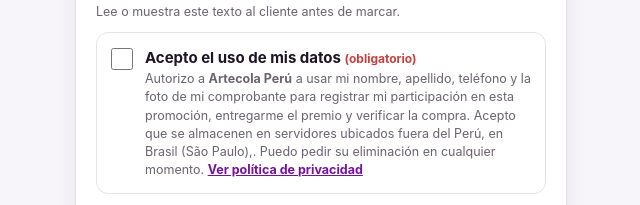
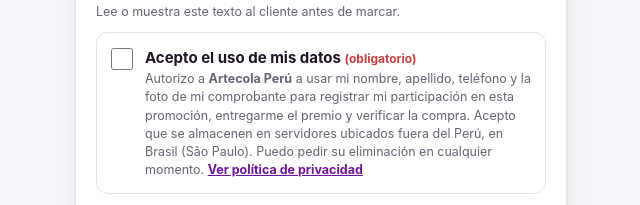
Before and after one commit to tnickbryan2-prog/AfixAgencia, a plain HTML site: page vouchers/index.html in a window 1280 px wide. Shown: the part 965-1170 px from the top of the page, 319-959 px from the left. Drawn offline with nearby package versions, Linux system fonts and the light colour scheme.

Commit message:
Vouchers: corregir puntuación del consentimiento
Co-Authored-By: Claude Opus 5.5 <noreply@anthropic.com>
Claude-Session: https://claude.ai/code/session_01M2zVcWHofHhr6BQtaoi6YN

```diff
--- a/vouchers/index.html
+++ b/vouchers/index.html
@@ -93,7 +93,7 @@
             <input id="acepta" type="checkbox" />
             <span>
               <strong>Acepto el uso de mis datos <em class="req">(obligatorio)</em></strong>
-              <small>Autorizo a <b id="cResp">Artecola Perú</b> a usar mi nombre, apellido, teléfono y la foto de mi comprobante para registrar mi participación en esta promoción, entregarme el premio y verificar la compra. Acepto que se almacenen en servidores ubicados fuera del Perú, en <span id="cUbic">Brasil</span>,. Puedo pedir su eliminación en cualquier momento. <a href="privacidad.html" target="_blank" rel="noopener">Ver política de privacidad</a></small>
+              <small>Autorizo a <b id="cResp">Artecola Perú</b> a usar mi nombre, apellido, teléfono y la foto de mi comprobante para registrar mi participación en esta promoción, entregarme el premio y verificar la compra. Acepto que se almacenen en servidores ubicados fuera del Perú, en <span id="cUbic">Brasil</span>. Puedo pedir su eliminación en cualquier momento. <a href="privacidad.html" target="_blank" rel="noopener">Ver política de privacidad</a></small>
             </span>
           </label>
           <div class="err">Sin esta autorización no se puede registrar al cliente.</div>
```
